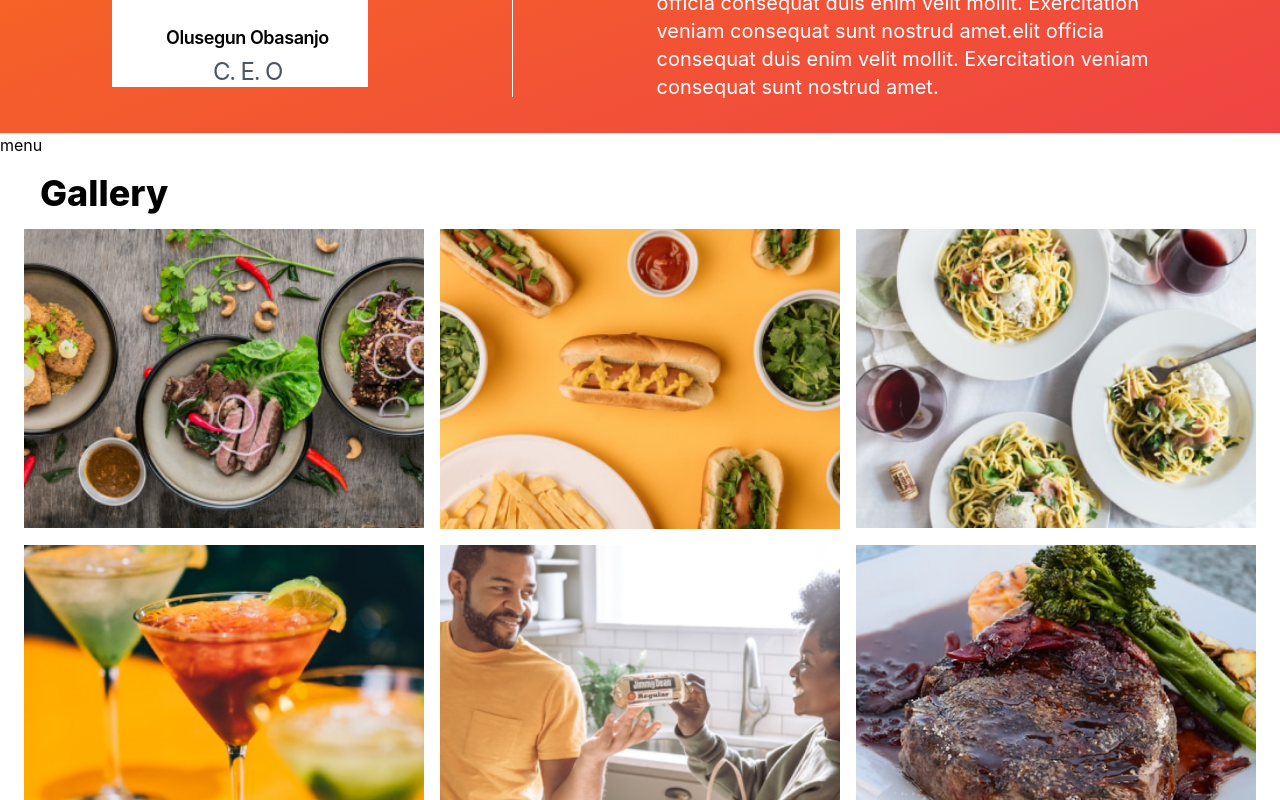
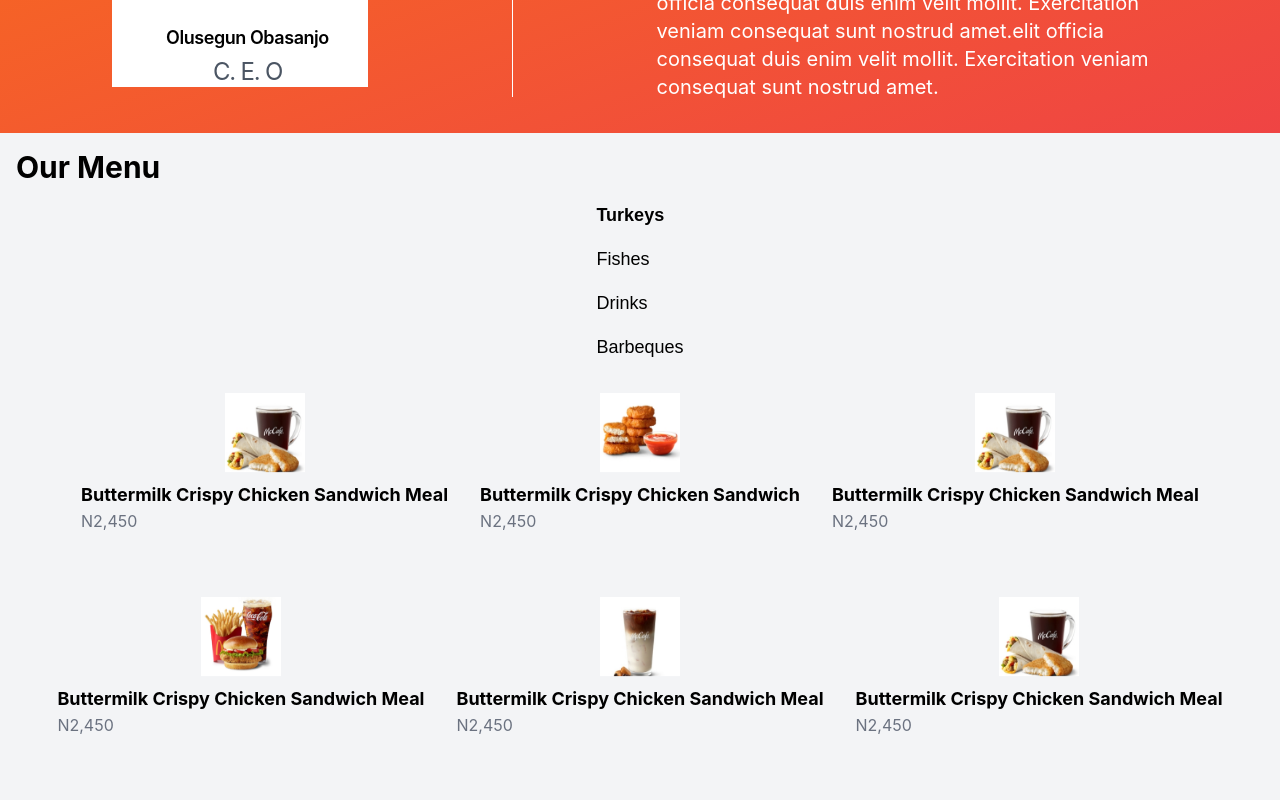
Before and after one commit to Chinwenma/barbecue, a React (Create React App) app: page / in a window 1280 px wide. Shown: the part 980-1780 px from the top of the page. Built offline with nearby package versions, Linux system fonts and the light colour scheme.

Commit message:
RemainingMenu

```diff
--- a/src/components/Menu.jsx
+++ b/src/components/Menu.jsx
@@ -1,50 +1,102 @@
+import React, { useState } from 'react';
+import { data } from '../constants';
 
-
-import React from 'react'
+const MenuCard = ({ item: { pic, title, price } }) => (
+  <div className="flex flex-col items-center mb-8">
+    <img src={pic} alt="item" className="w-20 h-20 mb-2" />
+    <div>
+      <p className="text-lg font-bold">{title}</p>
+      <p className="text-gray-500">{price}</p>
+    </div>
+  </div>
+);
 
 const Menu = () => {
+  const [activeMenu, setActiveMenu] = useState('Turkeys');
+
+  const handleMenuClick = (menu) => {
+    setActiveMenu(menu);
+  };
+
+  const getMenuData = () => {
+    switch (activeMenu) {
+      case 'Turkeys':
+        return data.Turkeys;
+      case 'Fishes':
+        return data.Fishes;
+      case 'Drinks':
+        return data.Drinks;
+      case 'Barbeques':
+        return data.Barbeques;
+      default:
+        return [];
+    }
+  };
+
   return (
-    <div>
-      <h1>menu</h1>
+    <div className="bg-gray-100 p-4">
+      <h1 className="text-3xl font-bold mb-4">Our Menu</h1>
+      <div className="flex flex-row items-center justify-center mb-4">
+        <ul className="flex flex-row text-base items-baseline w-full md:w-auto mb-4 md:mb-0 md:flex-col">
+          <li
+            className={`mr-4 md:mr-0 md:mb-4 font-dm text-lg hover:text-orange-600 hover:border-b-2 hover:border-orange-500 transition-all duration-300 cursor-pointer ${
+              activeMenu === 'Turkeys' ? 'font-bold' : ''
+            }`}
+            onClick={() => handleMenuClick('Turkeys')}
+          >
+            Turkeys
+          </li>
+          <li
+            className={`mr-4 md:mr-0 md:mb-4 font-dm text-lg hover:text-orange-600 hover:border-b-2 hover:border-orange-500 transition-all duration-300 cursor-pointer ${
+              activeMenu === 'Fishes' ? 'font-bold' : ''
+            }`}
+            onClick={() => handleMenuClick('Fishes')}
+          >
+            Fishes
+          </li>
+          <li
+            className={`mr-4 md:mr-0 md:mb-4 font-dm text-lg hover:text-orange-600 hover:border-b-2 hover:border-orange-500 transition-all duration-300 cursor-pointer ${
+              activeMenu === 'Drinks' ? 'font-bold' : ''
+            }`}
+            onClick={() => handleMenuClick('Drinks')}
+          >
+            Drinks
+          </li>
+          <li
+            className={`mr-4 md:mr-0 md:mb-4 font-dm text-lg hover:text-orange-600 hover:border-b-2 hover:border-orange-500 transition-all duration-300 cursor-pointer ${
+              activeMenu === 'Barbeques' ? 'font-bold' : ''
+            }`}
+            onClick={() => handleMenuClick('Barbeques')}
+          >
+            Barbeques
+          </li>
+        </ul>
+        <div className="h-8 bg-gray-300 w-5 md:hidden" />
+      </div>
+      <div className="flex flex-wrap justify-center gap-8">
+        {getMenuData().map((item, index) => (
+          <MenuCard item={item} key={index} />
+        ))}
+      </div>
+      <div className="flex justify-center mt-8">
+        <ul className="flex items-center space-x-2">
+          {getMenuData().map((_, index) => (
+            <li
+              key={index}
+              className={`w-4 h-4 rounded-full bg-gray-400 ${
+                index === 0 ? 'bg-gray-800' : ''
+              }`}
+            >
+              {index + 1}
+            </li>
+          ))}
+        </ul>
+      </div>
     </div>
-  )
-}
+  );
+};
 
-export default Menu
-
-// import React from 'react'
-// import {data,images} from "../data";
-
-
-// const AwardCard = ({ award: { imgUrl, title, subtitle } }) => (
-//     <div className='app__laurels_awards-card'>
-//       <img src={imgUrl} alt="award" />
-//       <div className="app__laurels_awards-card_content">
-//         <p className="p__cormorant" style={{ color: '#DCCA87' }}>{title}</p>
-//         <p className="p__opensans">{subtitle}</p>
-//       </div>
-//     </div>
-//   );
-
-
-
-
-
-
-
-
-
-
-
-// const Menu = () => {
-//   return (
-//     <div>
-
-//     </div>
-//   )
-// }
-
-// export default Menu
+export default Menu;
 
 
 
@@ -83,170 +135,100 @@ export default Menu
 
 
 
+// import React, { useState } from 'react';
+// import { data } from '../constants';
 
+// const MenuCard = ({ item: { pic, title, price } }) => (
+//   <div className="flex items-center mb-4">
+//     <img src={pic} alt="item" className="w-20 h-20 mr-4" />
+//     <div>
+//       <p className="text-lg font-bold">{title}</p>
+//       <p className="text-gray-500">{price}</p>
+//     </div>
+//   </div>
+// );
 
+// const Menu = () => {
+//   const [activeMenu, setActiveMenu] = useState('Turkeys');
 
+//   const handleMenuClick = (menu) => {
+//     setActiveMenu(menu);
+//   };
 
+//   const getMenuData = () => {
+//     switch (activeMenu) {
+//       case 'Turkeys':
+//         return data.Turkeys;
+//       case 'Fishes':
+//         return data.Fishes;
+//       case 'Drinks':
+//         return data.Drinks;
+//       case 'Barbeques':
+//         return data.Barbeques;
+//       default:
+//         return [];
+//     }
+//   };
 
+//   return (
+//     <div className="bg-gray-100 p-4">
+//       <h1 className="text-3xl font-bold mb-4 text-left">Our Menu</h1>
+//       <div className="flex flex-row items-center justify-center mb-4">
+//         <ul className="flex flex-row  text-base items-baseline w-full md:w-auto mb-4 md:mb-0 md:flex-col">
+//           <li
+//             className={`mr-4 md:mr-0 md:mb-4  font-dm text-lg hover:text-orange-600 hover:border-b-2 hover:border-orange-500 transition-all duration-300 cursor-pointer ${
+//               activeMenu === 'Turkeys' ? 'font-bold' : ''
+//             }`}
+//             onClick={() => handleMenuClick('Turkeys')}
+//           >
+//             Turkeys
+//           </li>
+//           <li
+//             className={`mr-4 md:mr-0 md:mb-4 font-dm text-lg hover:text-orange-600 hover:border-b-2 hover:border-orange-500 transition-all duration-300 cursor-pointer ${
+//               activeMenu === 'Fishes' ? 'font-bold' : ''
+//             }`}
+//             onClick={() => handleMenuClick('Fishes')}
+//           >
+//             Fishes
+//           </li>
+//           <li
+//             className={`mr-4 md:mr-0 md:mb-4 font-dm text-lg hover:text-orange-600 hover:border-b-2 hover:border-orange-500 transition-all duration-300 cursor-pointer ${
+//               activeMenu === 'Drinks' ? 'font-bold' : ''
+//             }`}
+//             onClick={() => handleMenuClick('Drinks')}
+//           >
+//             Drinks
+//           </li>
+//           <li
+//             className={`mr-4 md:mr-0 md:mb-4 font-dm text-lg hover:text-orange-600 hover:border-b-2 hover:border-orange-500 transition-all duration-300 cursor-pointer ${
+//               activeMenu === 'Barbeques' ? 'font-bold' : ''
+//             }`}
+//             onClick={() => handleMenuClick('Barbeques')}
+//           >
+//             Barbeques
+//           </li>
+//         </ul>
+//         <div className="h-8 bg-gray-300 w-5  md:hidden" />
+//         <div className="flex flex-wrap w-full">
+//           {getMenuData().map((item, index) => (
+//             <MenuCard item={item} key={index} />
+//           ))}
+//         </div>
+//       </div>
+//       <div className="flex justify-center">
+//         <ul className="flex items-center space-x-2">
+//           {Array.from({ length: Math.ceil(getMenuData().length / 4) }).map((_, index) => (
+//             <li
+//               key={index}
+//               className={`w-4 h-4 rounded-full bg-gray-400 ${
+//                 index === 0 ? 'bg-gray-800' : ''
+//               }`}
+//             />
+//           ))}
+//         </ul>
+//       </div>
+//     </div>
+//   );
+// };
 
-
-
-
-
-
-
-
-
-
-
-
-
-
-
-
-
-
-
-
-
-
-
-
-
-
-
-
-
-
-
-
-
-
-
-
-
-
-
-
-
-
-// // import React, { useState } from 'react';
-// // import data from './data';
-
-// // const MenuSection = () => {
-// //   const [activeMenu, setActiveMenu] = useState(null);
-
-// //   const handleMenuClick = (menu) => {
-// //     setActiveMenu(menu);
-// //   };
-
-// //   return (
-// //     <div className="container mx-auto">
-// //       <h1 className="text-2xl font-bold text-center my-4">Our Menu</h1>
-
-// //       {/* List of different menus */}
-// //       <ul className="flex justify-center my-4">
-// //         <li className="mr-2">
-// //           <button
-// //             className={`px-3 py-2 rounded-lg bg-blue-500 text-white ${activeMenu === 'fish' ? 'bg-blue-700' : ''}`}
-// //             onClick={() => handleMenuClick('fish')}
-// //           >
-// //             Fish
-// //           </button>
-// //         </li>
-// //         <li className="mr-2">
-// //           <button
-// //             className={`px-3 py-2 rounded-lg bg-blue-500 text-white ${activeMenu === 'turkey' ? 'bg-blue-700' : ''}`}
-// //             onClick={() => handleMenuClick('turkey')}
-// //           >
-// //             Turkey
-// //           </button>
-// //         </li>
-// //         <li className="mr-2">
-// //           <button
-// //             className={`px-3 py-2 rounded-lg bg-blue-500 text-white ${activeMenu === 'chicken' ? 'bg-blue-700' : ''}`}
-// //             onClick={() => handleMenuClick('chicken')}
-// //           >
-// //             Chicken
-// //           </button>
-// //         </li>
-// //         <li className="mr-2">
-// //           <button
-// //             className={`px-3 py-2 rounded-lg bg-blue-500 text-white ${activeMenu === 'pizza' ? 'bg-blue-700' : ''}`}
-// //             onClick={() => handleMenuClick('pizza')}
-// //           >
-// //             Pizza
-// //           </button>
-// //         </li>
-// //         <li className="mr-2">
-// //           <button
-// //             className={`px-3 py-2 rounded-lg bg-blue-500 text-white ${activeMenu === 'shawarma' ? 'bg-blue-700' : ''}`}
-// //             onClick={() => handleMenuClick('shawarma')}
-// //           >
-// //             Shawarma
-// //           </button>
-// //         </li>
-// //       </ul>
-
-// //       {/* Display menu data as a slider */}
-// //       <div className={`md:flex md:flex-wrap md:-mx-2 ${activeMenu ? 'block' : 'hidden'}`}>
-// //         {data
-// //           .filter((item) => item.category === activeMenu)
-// //           .map((item) => (
-// //             <div key={item.id} className="md:w-1/4 sm:w-1/2 lg:w-1/4 px-2 mb-4">
-// //               <div className="bg-gray-100 rounded-lg shadow-lg p-4">
-// //                 <img src={item.image} alt={item.name} className="w-full h-40 object-cover mb-2" />
-// //                 <h2 className="text-lg font-bold">{item.name}</h2>
-// //                 <p className="text-gray-600">${item.price}</p>
-// //               </div>
-// //             </div>
-// //           ))}
-// //       </div>
-
-// //       {/* Pagination centered at the bottom */}
-// //       <div className={`flex justify-center my-4 ${activeMenu ? 'block' : 'hidden'}`}>
-// //         <button className="px-3 py-2 rounded-lg bg-blue-500 text-white mx-1">1</button>
-// //         <button className="px-3 py-2 rounded-lg bg-blue-500 text-white mx-1">2</button>
-// //         <button className="px-3 py-2 rounded-lg bg-blue-500 text-white mx-1">3</button>
-// //       </div>
-// //     </div>
-// //   );
-// // };
-
-// // export default MenuSection;
-
-
-
-
-
-
-
-
-
-
-
-
-// // import CEO from "../assets/ceo.png"
-
-// // export default function Menu() {
-// //     return (
-// //         <div className="bg-gray-300  h-96 w-full">
-// //             <h1>OUR MENU</h1>
-// //             <div>
-// //                 <ul>
-// //                     <li>Turkey</li>
-// //                     <li>Fish</li>
-// //                     <li>Barbeque</li>
-// //                     <li>Drinks</li>
-// //                 </ul>
-// //                 <div className="grid grid-cols-4">
-// //                     <div>
-// //                         <img src={CEO} alt="" className="w-24 h-24" />
-// //                         <p>Olusegun</p>
-// //                         <p>2500</p>
-// //                     </div>
-// //                 </div>
-// //             </div>
-// //         </div>
-// //     );
-// // }
+// export default Menu;
--- a/src/components/NavBar.jsx
+++ b/src/components/NavBar.jsx
@@ -22,7 +22,7 @@ const NavBar = () => {
         <li className=' font-dm text-lg hover:text-orange-600 hover:border-b-2 hover:border-orange-500 transition-all duration-300 '><a href='#contact'>Contact</a> </li>
               </ul>
 
-       <div className=" hidden md:flex justify-center md:justify-start w-34 bg-gradient-to-br from-orange-500 to-red-500 hover:from-orange-600 hover:to-red-600 shadow-lg rounded-md focus:outline-none"><a href="#home" className="p-3 px-6 pt-2 text-white text-lg rounded-none baseline md:block" hrefLang='/'>Order Now</a>
+       <div className=" hidden md:flex justify-center md:justify-start w-34 bg-gradient-to-br from-orange-500 to-red-500 hover:from-orange-600 hover:to-red-600 shadow-lg rounded-md focus:outline-none"><a href="#home" className="p-3 px-6 pt-2 text-white text-lg rounded-none baseline md:block" hrefLang='/'>Login</a>
         </div>
 
       <div className='app__navbar-smallscreen' >
--- /dev/null
+++ b/src/constants/data.js
@@ -0,0 +1,171 @@
+
+import images from "./images";
+
+const Turkeys = [
+  {
+    pic: images.menuA,
+    title: 'Buttermilk Crispy Chicken Sandwich Meal',
+    price: 'N2,450',
+  },
+  {
+    pic: images.menuB,
+    title: 'Buttermilk Crispy Chicken Sandwich',
+    price: 'N2,450',
+  },
+  {
+    pic: images.menuA,
+    title: 'Buttermilk Crispy Chicken Sandwich Meal',
+    price: 'N2,450',
+  },
+  {
+    pic: images.menuC,
+    title: 'Buttermilk Crispy Chicken Sandwich Meal',
+    price: 'N2,450',
+  },
+  {
+    pic: images.menuD,
+    title: 'Buttermilk Crispy Chicken Sandwich Meal',
+    price: 'N2,450',
+  },
+  {
+    pic: images.menuA,
+    title: 'Buttermilk Crispy Chicken Sandwich Meal',
+    price: 'N2,450',
+  },
+  {
+    pic: images.menuB,
+    title: 'Buttermilk Crispy Chicken Sandwich Meal',
+    price: 'N2,450',
+  },
+  {
+    pic: images.menuA,
+    title: 'Buttermilk Crispy Chicken Sandwich Meal',
+    price: 'N2,450',
+  },
+  {
+    pic: images.menuC,
+    title: 'Buttermilk Crispy Chicken Sandwich Meal',
+    price: 'N2,450',
+  },
+  {
+    pic: images.menuD,
+    title: 'Buttermilk Crispy Chicken Sandwich Meal',
+    price: 'N2,450',
+  },
+  {
+    pic: images.menuC,
+    title: 'Buttermilk Crispy Chicken Sandwich Meal',
+    price: 'N2,450',
+  },
+  {
+    pic: images.menuB,
+    title: 'Buttermilk Crispy Chicken Sandwich Meal',
+    price: 'N2,450',
+  },
+  {
+    pic: images.menuA,
+    title: 'Buttermilk Crispy Chicken Sandwich Meal',
+    price: 'N2,450',
+  },
+];
+
+const Fishes = [
+  {
+    pic : images.fishA,
+    title: 'Buttermilk Crispy Chicken Sandwich Meal',
+    price: 'N3,450',
+  },
+  {
+    pic: images.fishB,
+    title: 'Buttermilk Crispy Chicken Sandwich',
+    price: 'N4,450',
+  },
+  {
+    pic: images.fishC,
+    title: 'CatFish and Tilapis',
+    price: 'N5,450',
+  },
+  {
+    pic: images.fishD,
+    title: 'Fish PepperSoup',
+    price: 'N6,450',
+  },
+];
+
+const Drinks = [
+  {
+    pic: images.drinkA,
+    title: 'Andre',
+    price: 'N12,450',
+  },
+  {
+    pic: images.drinkB,
+    title: 'veletas',
+    price: 'N211,450',
+  },
+  {
+    pic: images.drinkC,
+    title: 'Pure Heaven',
+    price: 'N8,450',
+  },
+  {
+    pic: images.drinkD,
+    title: 'Eva Wine',
+    price: 'N450',
+  },
+];
+
+const Barbeques = [
+  {
+    pic: images.barA,
+    title: 'Buttermilk Crispy Chicken Sandwich Meal',
+    price: 'N122,450',
+  },
+  {
+    pic: images.barB,
+    title: 'Buttermilk Crispy Chicken Sandwich',
+    price: 'N27,450',
+  },
+  {
+    pic: images.barC,
+    title: 'Buttermilk Crispy Chicken Sandwich Meal',
+    price: 'N28,450',
+  },
+  {
+    pic: images.barD,
+    title: 'Buttermilk Crispy Chicken Sandwich Meal',
+    price: 'N34,450',
+  },
+  {
+    pic: images.barE,
+    title: 'Buttermilk Crispy Chicken Sandwich Meal',
+    price: 'N34,450',
+  },
+  {
+    pic: images.barF,
+    title: 'Buttermilk Crispy Chicken Sandwich Meal',
+    price: 'N34,450',
+  },
+  {
+    pic: images.barG,
+    title: 'Buttermilk Crispy Chicken Sandwich Meal',
+    price: 'N34,450',
+  },
+  {
+    pic: images.barH,
+    title: 'Buttermilk Crispy Chicken Sandwich Meal',
+    price: 'N34,450',
+  },
+  {
+    pic: images.barL,
+    title: 'Buttermilk Crispy Chicken Sandwich Meal',
+    price: 'N34,450',
+  },
+  {
+    pic: images.barM,
+    title: 'Buttermilk Crispy Chicken Sandwich Meal',
+    price: 'N34,450',
+  },
+];
+
+export default { Turkeys, Drinks, Fishes, Barbeques };
--- /dev/null
+++ b/src/constants/images.js
@@ -0,0 +1,57 @@
+import barA from "../assets/barA.avif";
+import barB from "../assets/barB.avif";
+import barC from "../assets/barC.avif";
+import barD from "../assets/barD.avif";
+import barE from "../assets/barE.avif";
+import barF from "../assets/barF.avif";
+import barG from "../assets/barG.avif";
+import barH from"../assets/barH.avif";
+import barL from"../assets/barL.avif";
+import barM from"../assets/barM.avif";
+import drinkA from"../assets/drinkA.avif";
+import drinkB from"../assets/drinkB.avif";
+import drinkC from"../assets/drinkC.avif";
+import drinkD from"../assets/drinkD.avif";
+import drinkE from"../assets/drinkE.avif";
+import drinkF from"../assets/drinkF.avif";
+import drinkG from"../assets/drinkG.avif";
+import drinkH from"../assets/drinkH.avif";
+import fishA from"../assets/fishA.avif";
+import fishB from"../assets/fishB.avif";
+import fishC from"../assets/fishC.avif";
+import fishD from"../assets/fishD.avif";
+import menuA from"../assets/menuA.png";
+import menuB from"../assets/menuB.png";
+import menuC from"../assets/menuC.png";
+import menuD from"../assets/menuD.png";
+import menuF from"../assets/menuE.png";
+
+export default{
+barA,
+barB,
+barC,
+barD,
+barE,
+barF,
+barG,
+barH,
+barL,
+barM,
+drinkA,
+drinkB,
+drinkC,
+drinkD,
+drinkE,
+drinkF,
+drinkG,
+drinkH,
+fishA,
+fishB,
+fishC,
+fishD,
+menuA,
+menuB,
+menuC,
+menuD,
+menuF,
+}
--- /dev/null
+++ b/src/constants/index.js
@@ -0,0 +1,4 @@
+import images from './images';
+import data from './data';
+
+export { images, data };
--- a/src/custom.css
+++ b/src/custom.css
@@ -4,7 +4,7 @@
   --font-base: 'Cormorant Upright', serif;
   --font-alt: 'Open Sans', sans-serif;
 
-  --color-orange: #f08a65;
+  --color-orange:linear-gradient(to bottom right, #FFA500, #FF0000);
   --color-black: #0C0C0C;
   --color-gray: #545454;
   --color-crimson: #F5EFDB;
```
Also changed, not shown: src/components/Footer.jsx (+4 -4 lines).
